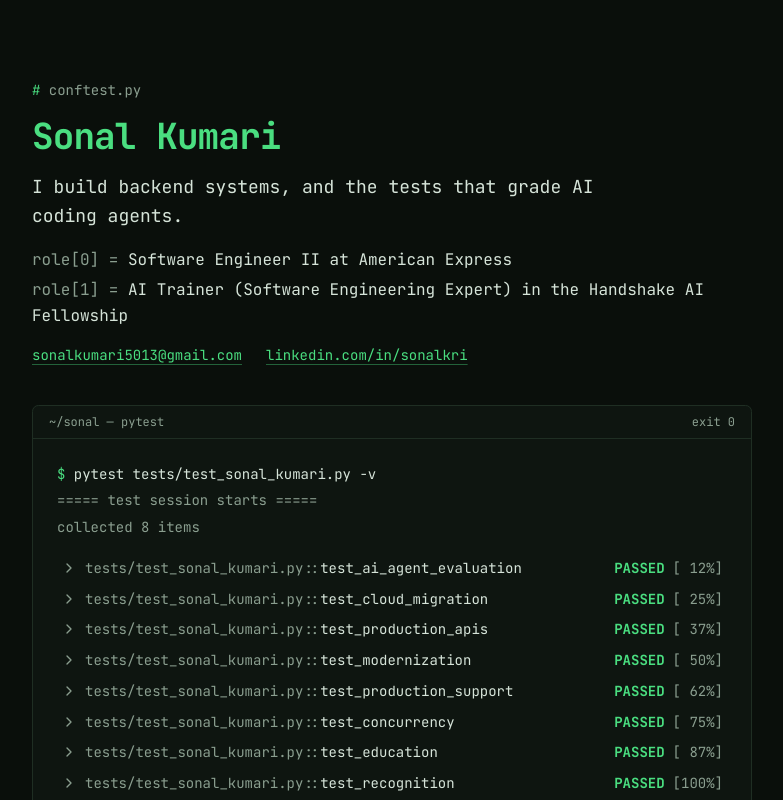
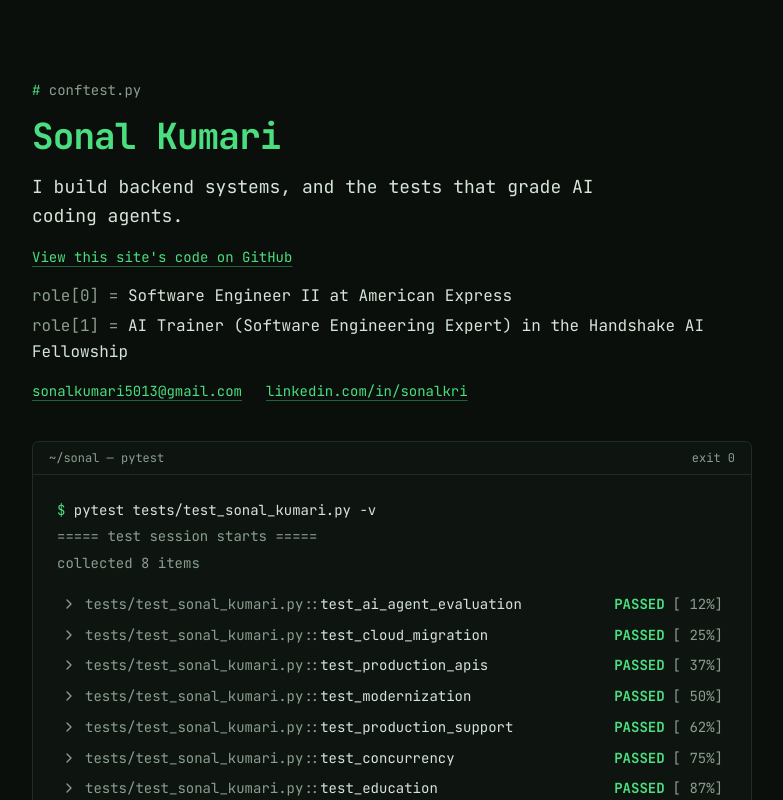
Before and after one commit to sonalkumari5013-bit/my-calling-card-dp, a Next.js app: page / in a window 1280 px wide. Shown: the top 800 px of the page, without its empty margins (248-1031 px from the left). Built offline with nearby package versions, Linux system fonts and the light colour scheme.

Commit message:
Add GitHub source link under headline

```diff
--- a/components/site-header.tsx
+++ b/components/site-header.tsx
@@ -9,6 +9,17 @@ export function SiteHeader() {
       </h1>
       <p className="text-base leading-relaxed text-foreground text-pretty sm:text-lg">
         I build backend systems, and the tests that grade AI coding agents.
+      </p>
+      <p className="text-sm">
+        <a
+          href="https://github.com/sonalkumari5013-bit/my-calling-card-dp"
+          target="_blank"
+          rel="noopener noreferrer"
+          className="text-primary underline decoration-primary/40 underline-offset-4 hover:decoration-primary focus-visible:outline-2 focus-visible:outline-offset-2 focus-visible:outline-primary"
+        >
+          View this site&apos;s code on GitHub
+          <span className="sr-only"> (opens in a new tab)</span>
+        </a>
       </p>
       <ul className="flex flex-col gap-1 text-sm leading-relaxed sm:text-base">
         <li>
```
Also changed, not shown: 1 other file (tests, documents, lock files or other folders).
